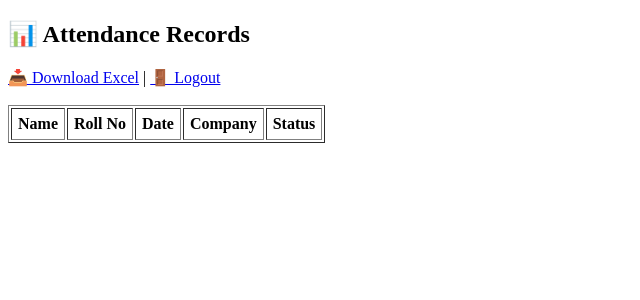
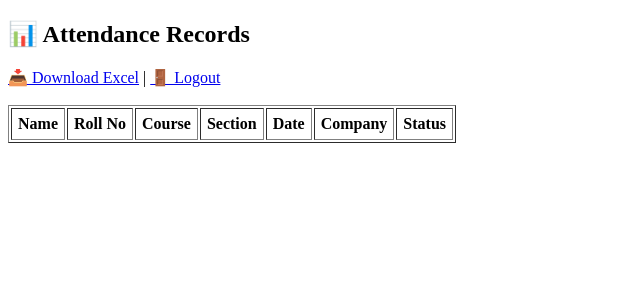
Before and after one commit to abhijha30/ITS-placement-attendance, a Flask app: page /records in a window 1280 px wide. Shown: the top 300 px of the page, without its empty margins (0-640 px from the left). Run offline with Flask 3, Linux system fonts and the light colour scheme; the visitor is signed in with stand-in values (Sample User, id 1); lists and menus that the app fills with data are empty.

Commit message:
Update records.html

```diff
--- a/templates/records.html
+++ b/templates/records.html
@@ -10,12 +10,14 @@
     <br><br>
     <table border="1" cellpadding="6">
         <tr>
-            <th>Name</th><th>Roll No</th><th>Date</th><th>Company</th><th>Status</th>
+            <th>Name</th><th>Roll No</th><th>Course</th><th>Section</th><th>Date</th><th>Company</th><th>Status</th>
         </tr>
         {% for row in records %}
         <tr>
             <td>{{ row["Name"] }}</td>
             <td>{{ row["Roll No"] }}</td>
+            <td>{{ row["Course"] }}</td>
+            <td>{{ row["Section"] }}</td>
             <td>{{ row["Date"] }}</td>
             <td>{{ row["Company"] }}</td>
             <td>{{ row["Status"] }}</td>
```
